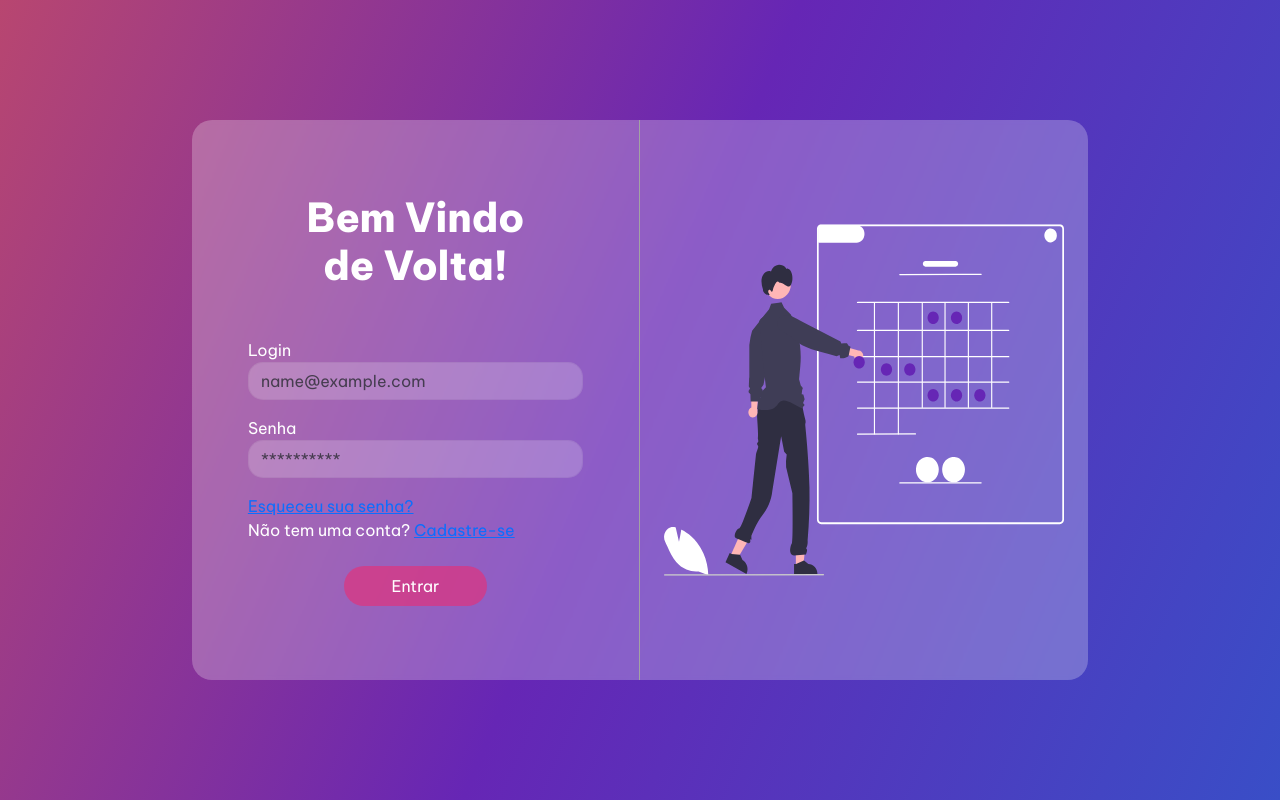
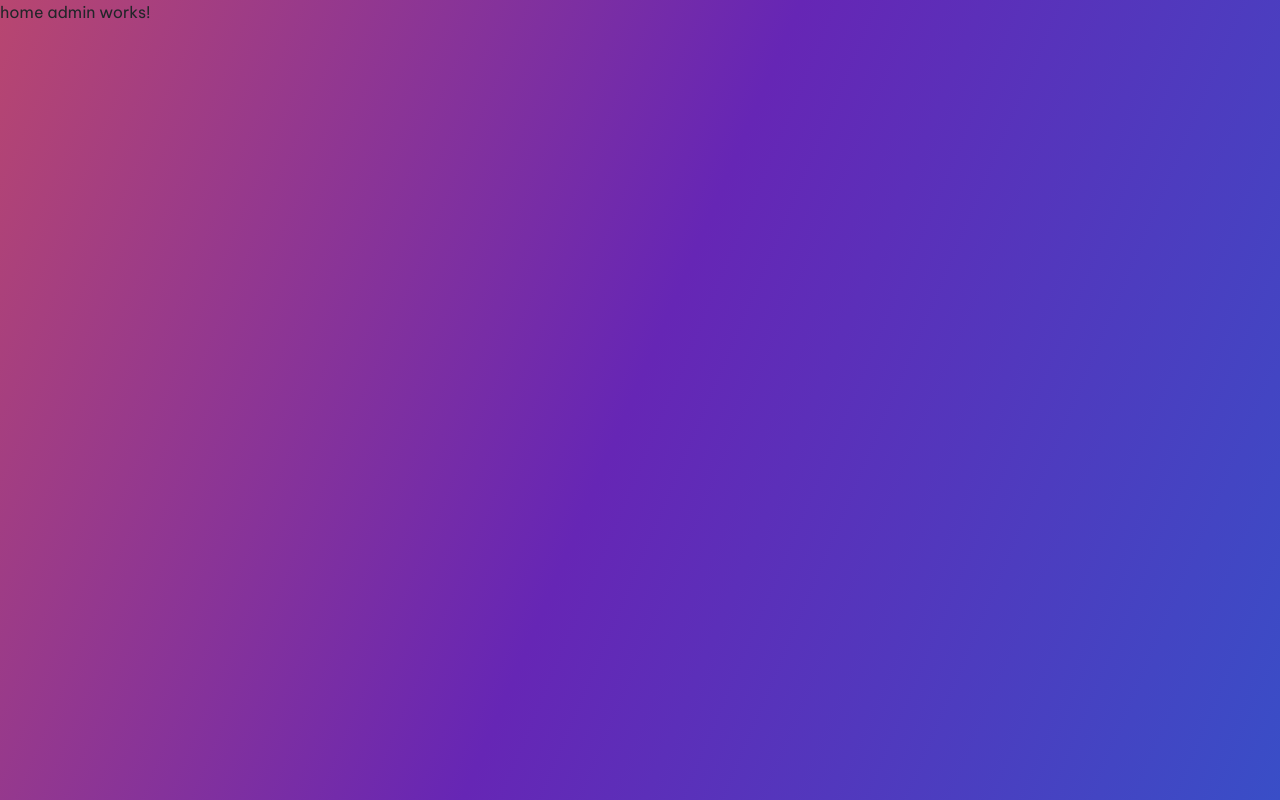
Before and after one commit to WirisWernek/agendix-web, an Angular app: page /admin/home in a window 1280 px wide. Before the commit this address led to /auth/login. Built offline with nearby package versions, Linux system fonts and the light colour scheme.

Commit message:
feat: add home administrador

```diff
--- a/src/app/admin/admin.routes.ts
+++ b/src/app/admin/admin.routes.ts
@@ -1,5 +1,13 @@
-import { Routes } from "@angular/router";
+import { Routes } from '@angular/router'
 
 export const ADMIN_ROUTES: Routes = [
-
+   {
+      path: 'home',
+      loadComponent: () => import('./views/home/home.component').then((c) => c.HomeComponent),
+   },
+   {
+      path: '**',
+      pathMatch: 'full',
+      redirectTo: 'home',
+   },
 ]
--- /dev/null
+++ b/src/app/admin/views/home/home.component.html
@@ -0,0 +1 @@
+<p>home admin works!</p>
--- /dev/null
+++ b/src/app/admin/views/home/home.component.scss
@@ -0,0 +1,3 @@
+:host {
+  display: block;
+}
```
Also changed, not shown: src/app/admin/views/home/home.component.ts (added, +12 -0 lines).
